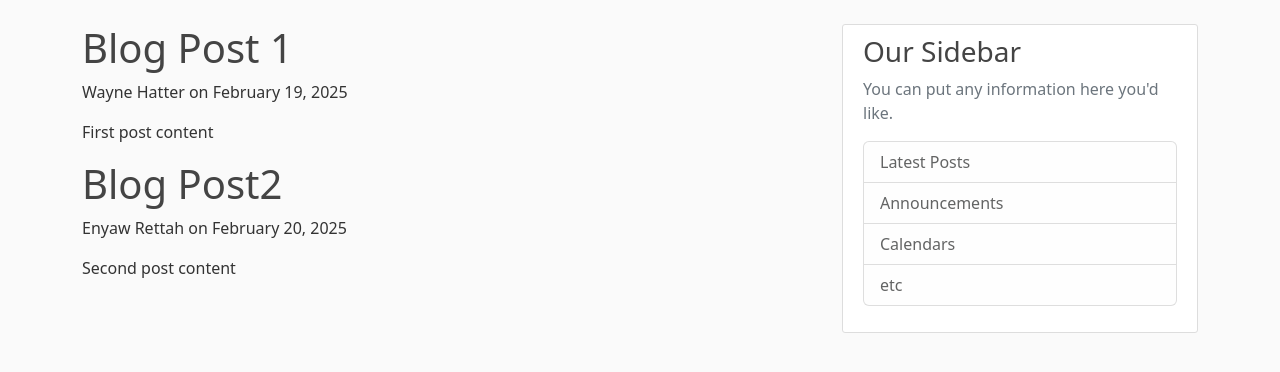
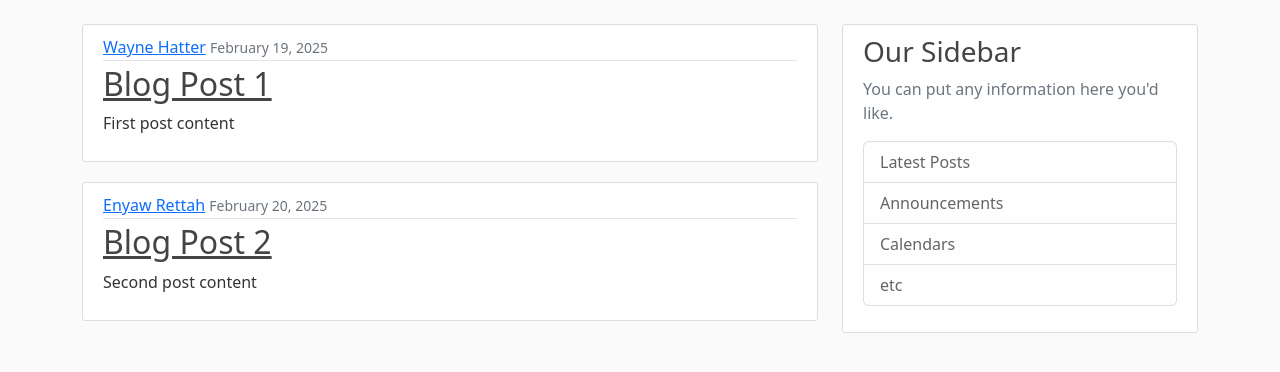
Before and after one commit to techwithwayne/py313, a Django app: page /blog/ in a window 1280 px wide. Shown: the part 56-428 px from the top of the page. Run offline with Django 5.2, Linux system fonts and the light colour scheme.

Commit message:
restyled blog page - home.html

```diff
--- a/blog/templates/blog/home.html
+++ b/blog/templates/blog/home.html
@@ -1,8 +1,15 @@
 {% extends "blog/base.html" %}
 {% block content %}
     {% for post in posts %}
-        <h1>{{ post.title }}</h1>
-        <p>{{ post.author }} on {{ post.date_posted }}</p>
-        <p>{{ post.content }}</p>
+    <article class="media content-section">
+        <div class="media-body">
+          <div class="article-metadata">
+            <a class="mr-2" href="#">{{ post.author }}</a>
+            <small class="text-muted">{{ post.date_posted }}</small>
+          </div>
+          <h2><a class="article-title" href="#">{{ post.title }}</a></h2>
+          <p class="article-content">{{ post.content }}</p>
+        </div>
+      </article>
     {% endfor %}
 {% endblock content %}
--- a/blog/views.py
+++ b/blog/views.py
@@ -11,7 +11,7 @@ posts = [
     },
     {
         'author': 'Enyaw Rettah',
-        'title': 'Blog Post2',
+        'title': 'Blog Post 2',
         'content': 'Second post content',
         'date_posted': 'February 20, 2025'
     }
```
